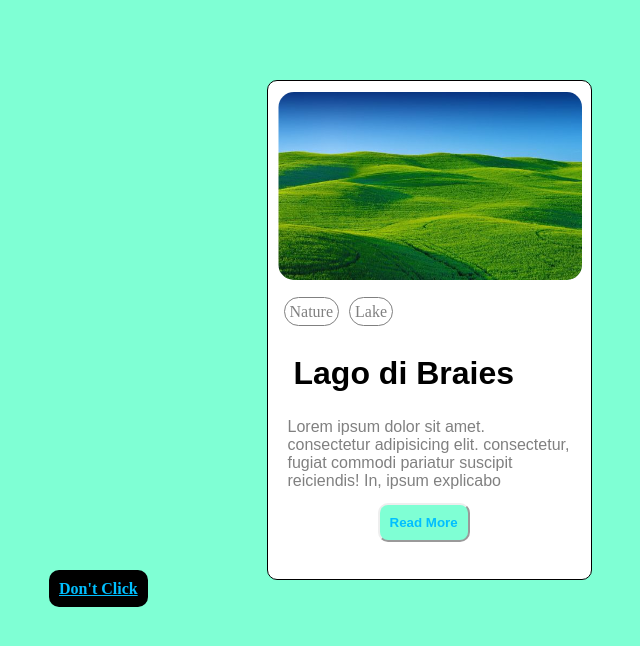
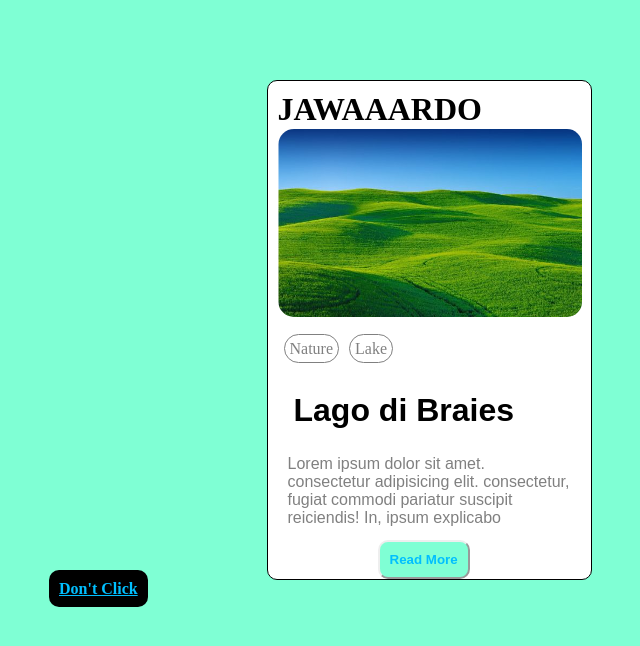
Before and after one commit to Luckyzen69/homework, a plain HTML site: page index.html in a window 1280 px wide. Shown: the whole page, without its empty margins (211-851 px from the left). Drawn offline with Linux system fonts and the light colour scheme.

Commit message:
3rd commit

```diff
--- a/index.html
+++ b/index.html
@@ -11,6 +11,7 @@
 
 <body>
     <div class="theme">
+        <h1>JAWAAARDO</h1>
         <div class="image">
             <img src="./image/grass.jpg" alt="grass">
         </div>
@@ -28,6 +29,7 @@
         </div>
     </div>
     <a href="https://www.youtube.com/watch?v=dQw4w9WgXcQ" target="_blank">don't click</a>
+
 </body>
 
 </html>
```
